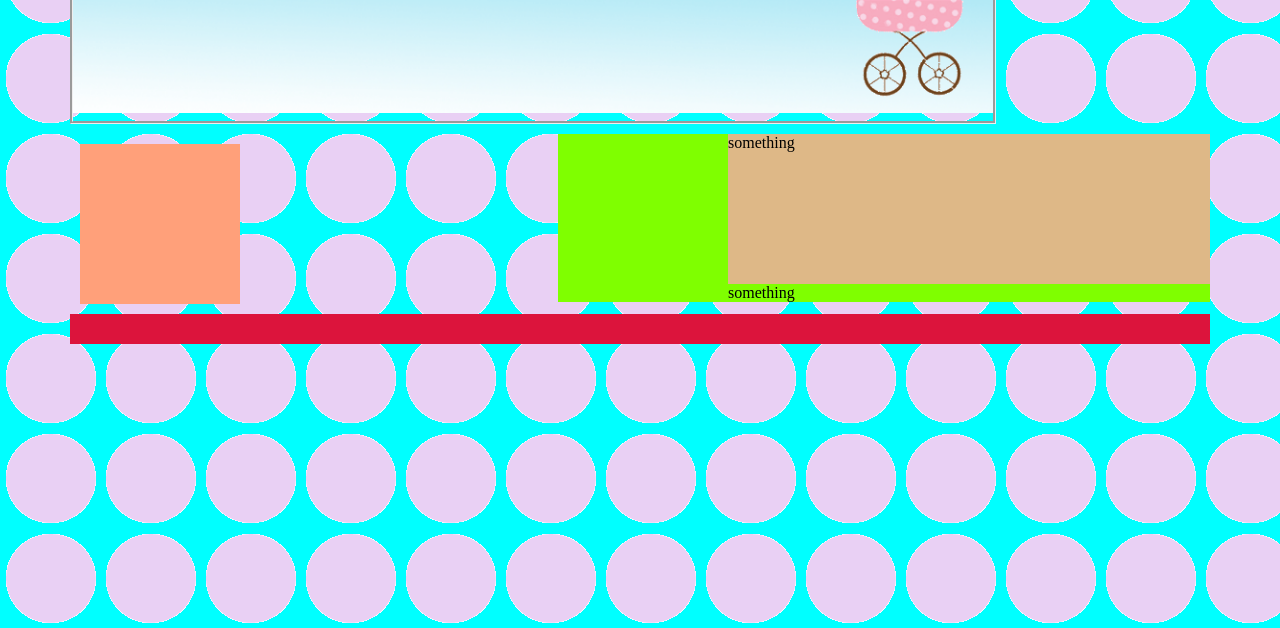
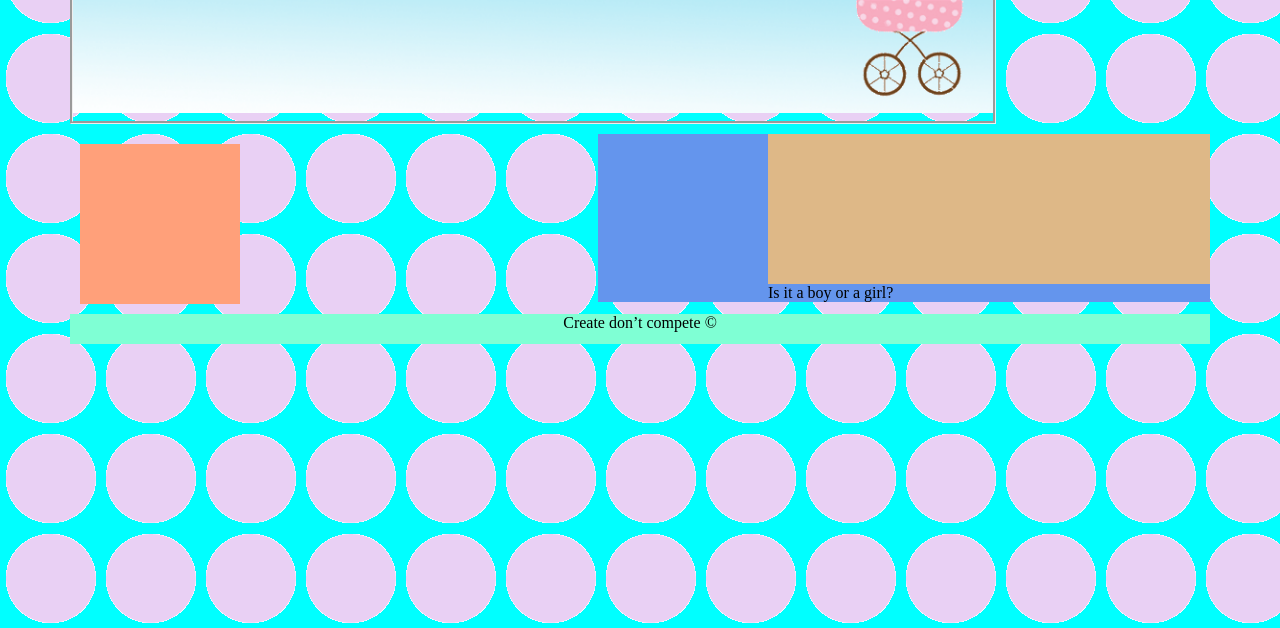
Before and after one commit to sh0wb0x/boxmod, a plain HTML site: page index.html in a window 1280 px wide. Shown: the part 172-800 px from the top of the page. Drawn offline with Linux system fonts and the light colour scheme.

Commit message:
added &copy

```diff
--- a/index.html
+++ b/index.html
@@ -18,14 +18,16 @@
 
 	</nav>
 
-<section><div> something</div>
+<section><div> </div>
 
-	something
 
+	Is it a boy or a girl?
 
 	</section>
 
 <footer>
+	<p style="text-align:center;">  Create don’t compete &copy;
+</p>
 	</footer>
 
 
--- a/main.css
+++ b/main.css
@@ -59,9 +59,9 @@ section div{
 
 
 section{
-	width: 482px;
+	width: 442px;
 	padding-left: 170px;
-	background-color: chartreuse;
+	background-color: cornflowerblue;
 	float: right;
 	margin-bottom: 10px;
 	border: 10px;
@@ -70,7 +70,7 @@ section{
 
 footer{
 	height: 30px;
-	background-color: crimson;
+	background-color:aquamarine ;
 	clear: both;
 
 
```
